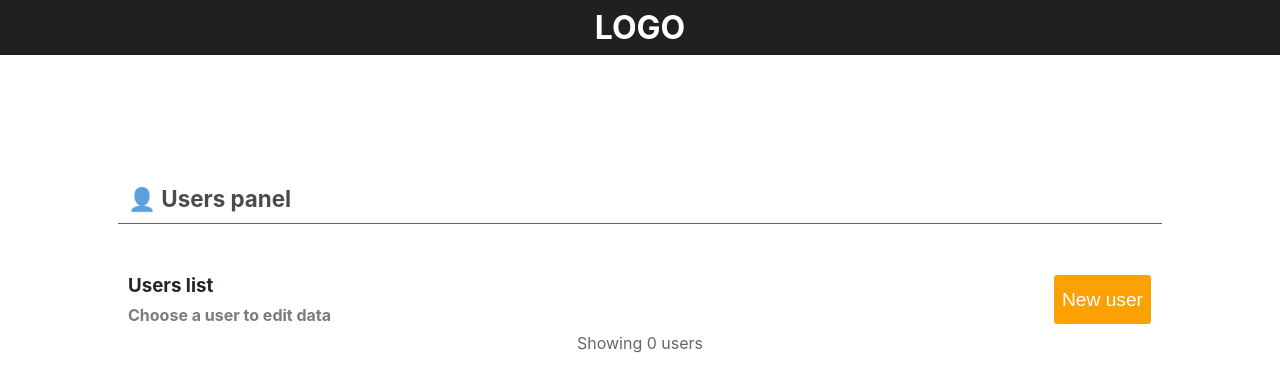
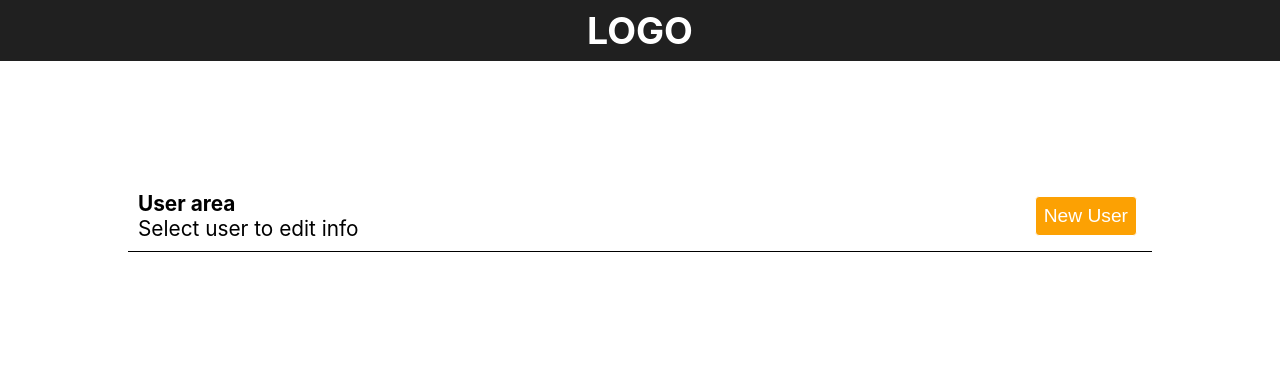
Before and after one commit to LukeRocha/users-panel, a React (Create React App) app: page / in a window 1280 px wide. Shown: the top 392 px of the page. Built offline with nearby package versions, Linux system fonts and the light colour scheme.

Commit message:
Start to develop the useReducer files

```diff
--- a/src/App.js
+++ b/src/App.js
@@ -1,11 +1,20 @@
-import React from "react";
-import Header from "./Header";
-import Interface from "./Interface";
+import React, { useState } from "react";
+import Header from "./components/Header";
+import Users from "./components/Users";
+import Modal from "./components/Modal";
+
 function App() {
+  const [isModal, setIsModal] = useState(false);
+  const modalToggle = () => {
+    return setIsModal(!isModal);
+  };
   return (
     <div className="App">
-      <Header />
-      <Interface />
+      <Header>
+        <h3>LOGO</h3>
+      </Header>
+      <Users modalToggle={modalToggle} />
+      {isModal && <Modal />}
     </div>
   );
 }
--- a/src/Interface.js
+++ /dev/null
@@ -1,71 +0,0 @@
-import React, { useState } from "react";
-import Users from "./Users";
-import ModalForm from "./Modal";
-import styled from "styled-components";
-
-const Container = styled.section`
-  display: flex;
-  flex-direction: column;
-  justify-content: space-between;
-  margin: 0 auto;
-  margin-top: 120px;
-  align-items: center;
-`;
-
-const Panel = styled.div`
-  display: flex;
-  flex-direction: column;
-  padding: 10px;
-  border-bottom: 1px solid #21262d;
-  opacity: 0.7;
-`;
-
-const Title = styled.h1`
-  text-align: start;
-  font-size: 1.4rem;
-  width: 80vw;
-`;
-
-const Menu = styled.header`
-  display: flex;
-  flex-direction: row;
-  justify-content: space-between;
-  width: 80vw;
-  margin: 0 auto;
-  margin-top: 50px;
-  color: #21262d;
-`;
-
-const Button = styled.button`
-  background: #fca103;
-  color: white;
-  padding: 8px;
-  border-radius: 4px;
-  border: 1px solid white;
-  font-size: 1.2rem;
-  cursor: pointer;
-`;
-const Interface = () => {
-  const [isModal, setIsModal] = useState(false);
-  return (
-    <Container>
-      <Panel>
-        <Title>👤 Users panel</Title>
-      </Panel>
-      <Menu>
-        <div>
-          <h3>Users list</h3>
-          <h4 style={{ opacity: ".6", marginTop: "8px" }}>
-            Choose a user to edit data
-          </h4>
-        </div>
-        <Button onClick={() => setIsModal(!isModal)}>New user</Button>
-      </Menu>
-      <Users />
-      {isModal && <ModalForm />}
-      <p style={{ opacity: ".6", marginTop: "8px" }}>Showing 0 users</p>
-    </Container>
-  );
-};
-
-export default Interface;
--- a/src/Modal.js
+++ /dev/null
@@ -1,64 +0,0 @@
-import React, { useState } from "react";
-import styled from "styled-components";
-
-const Modal = styled.div`
-  display: flex;
-  flex-direction: column;
-  justify-content: center;
-  align-items: center;
-  width: 100vw;
-  height: 100vh;
-  top: 0;
-  position: absolute;
-  background-color: rgba(134, 134, 138, 0.7);
-  z-index: 999;
-`;
-// handleOutsideClick = e => {  if (!this.node.contains(e.target)) this.handleClick();};
-const Controls = styled.div`
-  display: flex;
-  /* justify-content: space-between; */
-  padding: 10px;
-`;
-const Button = styled.button`
-  background: #fca103;
-  color: white;
-  padding: 8px;
-  border-radius: 4px;
-  border: 1px solid white;
-  font-size: 1.2rem;
-  cursor: pointer;
-  margin: 5px;
-`;
-const Form = styled.form`
-  display: flex;
-  flex-direction: column;
-  padding: 18px;
-  border: 1px solid black;
-  border-radius: 10px;
-  margin: 0 auto;
-  background-color: white;
-`;
-
-const Input = styled.input`
-  margin: 8px;
-  padding: 10px;
-  width: 25vw;
-`;
-const ModalForm = () => {
-  return (
-    <Modal>
-      <Form>
-        <Input placeholder="Name" type="text" />
-        <Input placeholder="E-mail..." type="text" />
-        <Input placeholder="Document..." type="text" />
-        <Input placeholder="Phone..." type="tel" />
-        <Controls>
-          <Button>Return</Button>
-          <Button>Finish</Button>
-        </Controls>
-      </Form>
-    </Modal>
-  );
-};
-
-export default ModalForm;
--- a/src/Users.js
+++ /dev/null
@@ -1,26 +0,0 @@
-import React, { useState } from "react";
-import styled from "styled-components";
-
-const UsersContainer = styled.ul`
-  display: flex;
-`;
-
-const handleChange = (e) => {
-  e.preventDefault();
-};
-
-const Users = () => {
-  const [users, setUsers] = useState([]);
-  const [user, setUser] = useState({
-    name: "",
-    email: "",
-    cpf: "",
-    phoneNumber: "",
-    status: false,
-    edit: false,
-  });
-
-  return <div>{}</div>;
-};
-
-export default Users;
--- /dev/null
+++ b/src/components/Button.js
@@ -0,0 +1,19 @@
+import React from "react";
+import styled from "styled-components";
+
+const StyledButton = styled.button`
+  background: #fca103;
+  color: white;
+  padding: 8px;
+  border-radius: 4px;
+  border: 1px solid white;
+  font-size: 1.2rem;
+  cursor: pointer;
+  margin: 5px;
+`;
+
+const Button = ({ children, modalToggle }) => {
+  return <StyledButton onClick={modalToggle}>{children}</StyledButton>;
+};
+
+export default Button;
--- /dev/null
+++ b/src/components/Form.js
@@ -0,0 +1,21 @@
+import React from "react";
+import styled from "styled-components";
+
+const StyledForm = styled.form`
+  display: flex;
+  flex-direction: column;
+  padding: 18px;
+  border: 1px solid black;
+  border-radius: 10px;
+  margin: 0 auto;
+  background-color: white;
+`;
+
+const submitHandler = (e) => {
+  e.preventDefault();
+};
+const Form = ({ children }) => {
+  return <StyledForm onSubmit={submitHandler}>{children}</StyledForm>;
+};
+
+export default Form;
--- a/src/Header.js
+++ b/src/components/Header.js
@@ -4,22 +4,15 @@ import styled from "styled-components";
 const HeaderContainer = styled.header`
   display: flex;
   flex-direction: row;
-  justify-content: center;
+  justify-content: space-around;
   background-color: #202020;
   padding: 8px;
-`;
-
-const Title = styled.h1`
   color: white;
   font-size: 2rem;
 `;
 
-const Header = () => {
-  return (
-    <HeaderContainer>
-      <Title>LOGO</Title>
-    </HeaderContainer>
-  );
+const Header = ({ children }) => {
+  return <HeaderContainer>{children}</HeaderContainer>;
 };
 
 export default Header;
--- /dev/null
+++ b/src/components/Modal.js
@@ -0,0 +1,44 @@
+import React from "react";
+import styled from "styled-components";
+import Button from "./Button";
+import Form from "./Form";
+
+const StyledModal = styled.div`
+  display: flex;
+  flex-direction: column;
+  justify-content: center;
+  top: 0;
+  position: absolute;
+  margin: 0 auto;
+  width: 100vw;
+  height: 100vh;
+  z-index: 100;
+  background: rgb(50, 46, 59, 0.7);
+`;
+
+const Input = styled.input`
+  margin: 8px;
+  padding: 10px;
+  width: 25vw;
+`;
+
+const Modal = ({ modalToggle }) => {
+  return (
+    <StyledModal>
+      <Form>
+        <Input placeholder="Name" type="text" />
+        <Input placeholder="E-mail..." type="text" />
+        <Input placeholder="Document..." type="text" />
+        <Input placeholder="Phone..." type="tel" />
+        <div>
+          <Button type="button" onClick={modalToggle}>
+            Return
+          </Button>
+          <Button type="submit">Finish</Button>
+        </div>
+      </Form>
+    </StyledModal>
+  );
+};
+
+export default Modal;
--- /dev/null
+++ b/src/components/Users.js
@@ -0,0 +1,35 @@
+import React, { useState } from "react";
+import styled from "styled-components";
+import Button from "./Button";
+
+const UsersContainer = styled.div`
+  display: flex;
+  flex-direction: column;
+  width: 80vw;
+  margin: 0 auto;
+  margin-top: 120px;
+`;
+
+const UsersHeader = styled.header`
+  display: flex;
+  flex-direction: row;
+  justify-content: space-between;
+  padding: 10px;
+  border-bottom: 1px solid black;
+  font-size: 1.3em;
+`;
+const Users = ({ modalToggle }) => {
+  return (
+    <UsersContainer>
+      <UsersHeader>
+        <span>
+          <h4>User area</h4>
+          <p>Select user to edit info</p>
+        </span>
+        <Button modalToggle={modalToggle}>New User</Button>
+      </UsersHeader>
+    </UsersContainer>
+  );
+};
+
+export default Users;
--- a/src/data.js
+++ /dev/null
@@ -1 +0,0 @@
-export default [{ name: "lucas" }];
```
Also changed, not shown: context.js (added), reducer.js (added).
